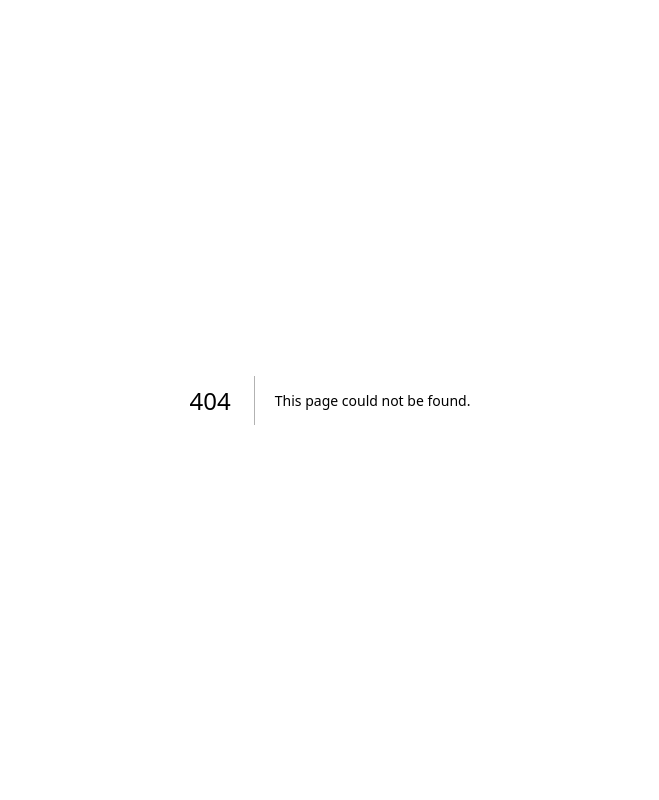
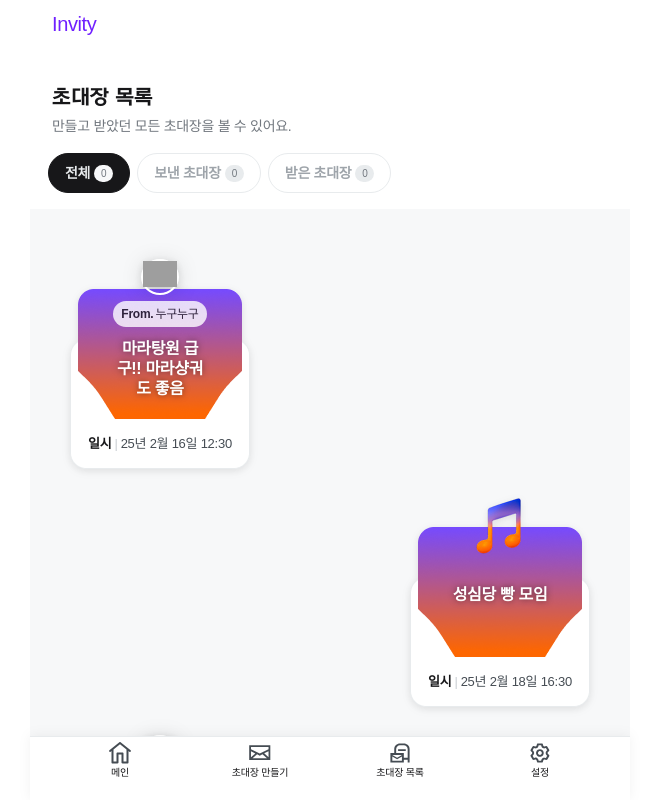
Before and after one commit to dnd-side-project/dnd-12th-6-frontend, a Next.js app: page /list in a window 1280 px wide. Before the commit this address had no page. Shown: the whole page, without its empty margins (310-969 px from the left). Built offline with nearby package versions, Linux system fonts and the light colour scheme; grey boxes are pictures that could not be loaded; a web font is replaced by a local one.

Commit message:
feat: 초대장 목록 page.tsx 추가

```diff
--- /dev/null
+++ b/src/app/list/page.tsx
@@ -0,0 +1,14 @@
+import PageContainer from '@/components/layout/PageContainer';
+import InvitationList from '@/components/list/InvitationList';
+import InvitationTabs from '@/components/list/InvitationTabs';
+
+export default function ListPage() {
+  return (
+    <PageContainer header bottomNav className='pb-0'>
+      <div className='absolute top-0 bg-gray-1 min-w-full h-[calc(100dvh-64px)] overflow-y-scroll [&::-webkit-scrollbar]:hidden'>
+        <InvitationTabs />
+        <InvitationList />
+      </div>
+    </PageContainer>
+  );
+}
```
